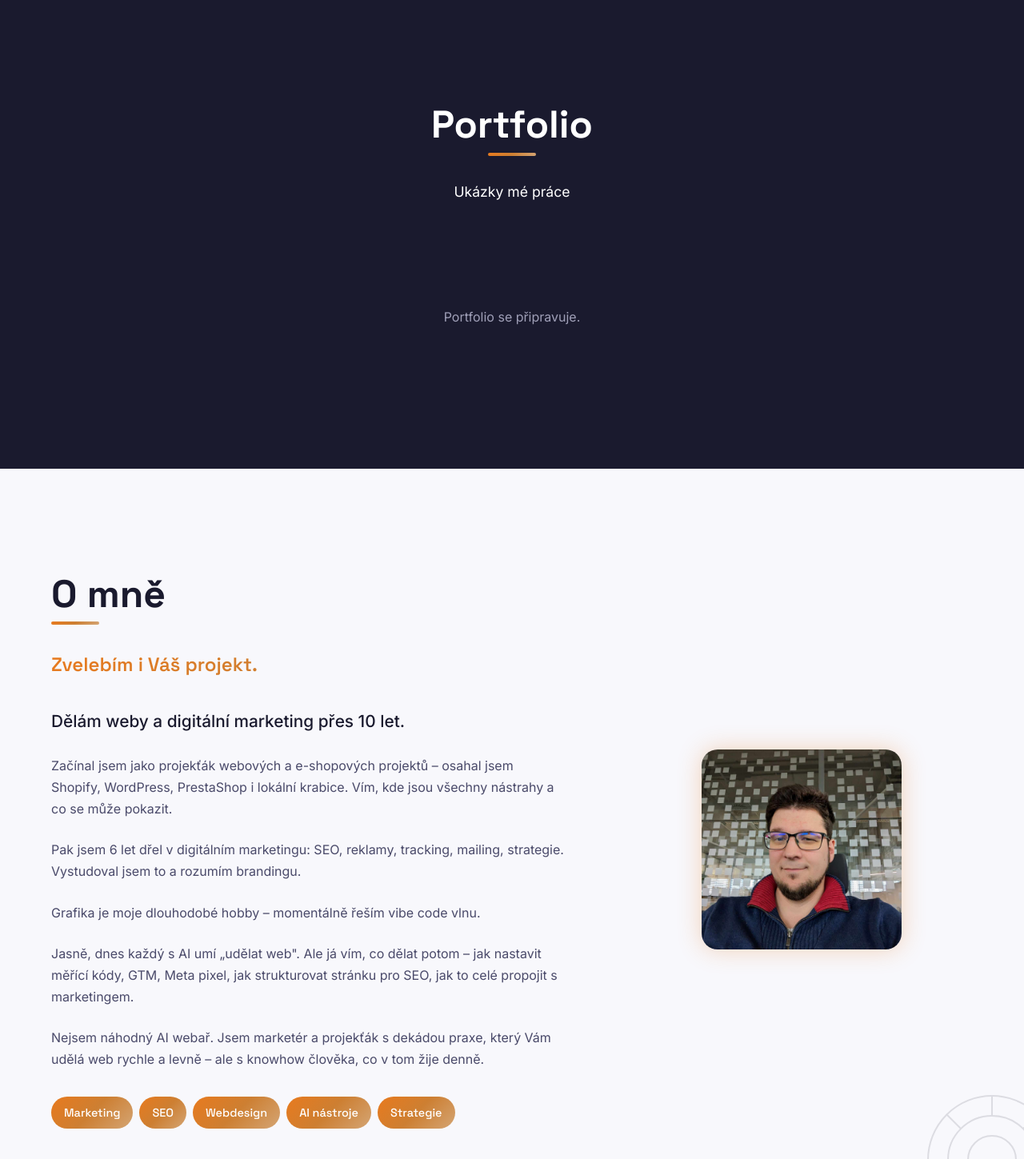
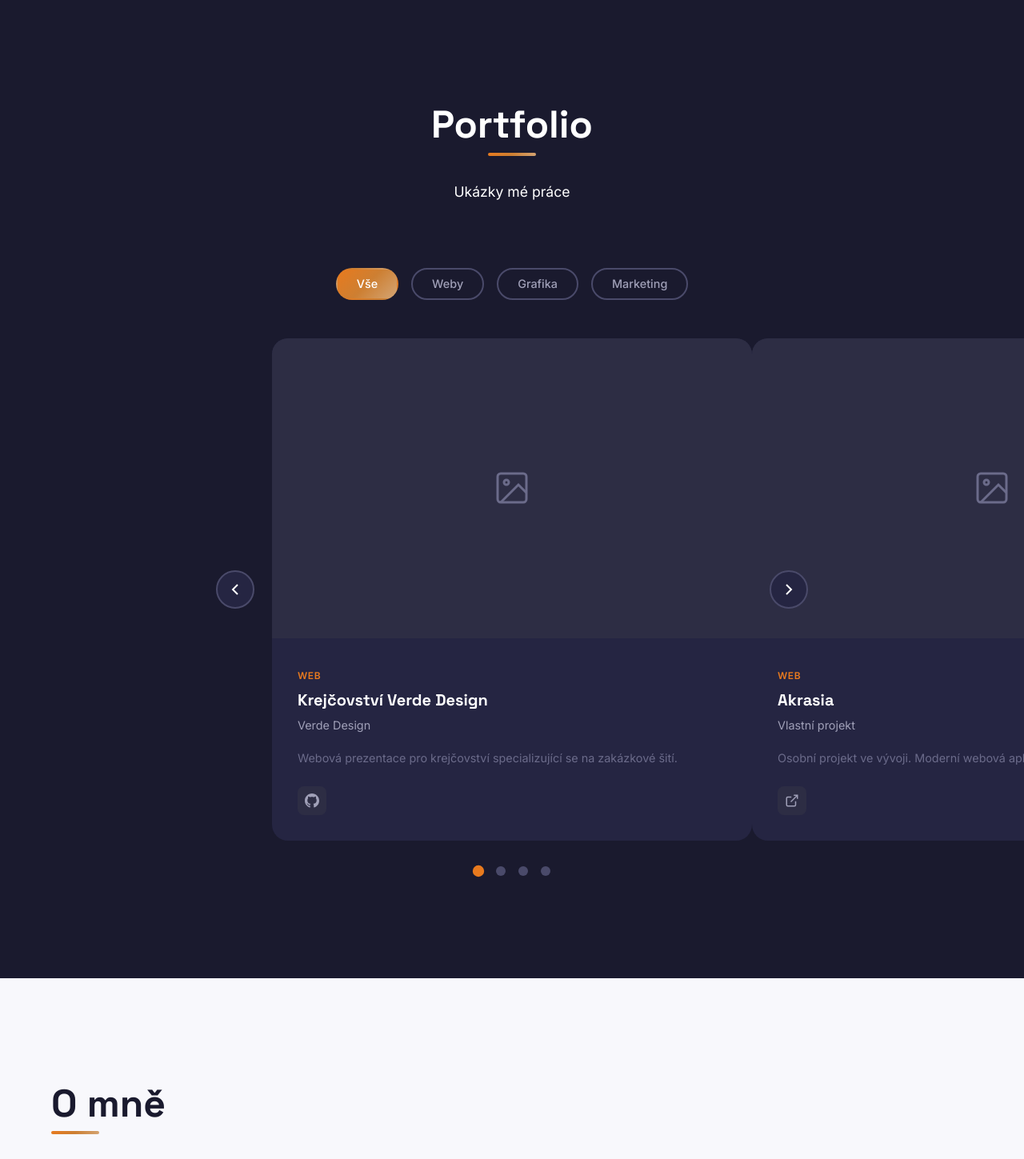
Before and after one commit to Alairik/Zvelebil-web, a PHP site: page / in a window 1280 px wide. Shown: the part 4563-6012 px from the top of the page at 80% size. Run offline with PHP 8.4, Linux system fonts and the light colour scheme; data that the repository does not hold is empty.

Commit message:
Redesign Portfolio as carousel with filters
- Filter buttons: Vše, Weby, Grafika, Marketing
- Carousel navigation with prev/next buttons and dots
- Fallback data when API unavailable
- Responsive design with hidden buttons on mobile
- Swipe-friendly single card view

https://claude.ai/code/session_015Thog49q8ucAG66RFt2anQ

```diff
--- a/css/style.css
+++ b/css/style.css
@@ -1064,6 +1064,7 @@ ul, ol {
 .portfolio {
     background: var(--color-dark);
     color: var(--color-white);
+    overflow: hidden;
 }
 
 .portfolio .section-title,
@@ -1071,32 +1072,123 @@ ul, ol {
     color: var(--color-white);
 }
 
-.portfolio-grid {
-    display: grid;
-    grid-template-columns: repeat(auto-fit, minmax(320px, 1fr));
-    gap: var(--spacing-lg);
-}
-
-.portfolio-loading,
-.portfolio-empty {
-    text-align: center;
+/* Filter buttons */
+.portfolio-filters {
+    display: flex;
+    justify-content: center;
+    gap: var(--spacing-sm);
+    margin-bottom: var(--spacing-xl);
+    flex-wrap: wrap;
+}
+
+.portfolio-filter {
+    padding: 0.6rem 1.5rem;
+    background: transparent;
+    border: 2px solid var(--color-gray-700);
+    border-radius: var(--radius-xl);
     color: var(--color-gray-300);
-    padding: var(--spacing-xl);
-    grid-column: 1 / -1;
+    font-family: var(--font-body);
+    font-size: 0.9rem;
+    font-weight: 500;
+    cursor: pointer;
+    transition: all var(--transition-base);
+}
+
+.portfolio-filter:hover {
+    border-color: var(--color-primary);
+    color: var(--color-primary);
+}
+
+.portfolio-filter.active {
+    background: var(--gradient-primary);
+    border-color: transparent;
+    color: var(--color-white);
+}
+
+/* Carousel */
+.portfolio-carousel {
+    position: relative;
+    max-width: 600px;
+    margin: 0 auto;
+}
+
+.portfolio-track {
+    display: flex;
+    transition: transform 0.4s ease;
 }
 
 .portfolio-card {
+    flex: 0 0 100%;
     background: var(--color-dark-lighter);
     border-radius: var(--radius-lg);
     overflow: hidden;
     transition: all var(--transition-base);
 }
 
-.portfolio-card:hover {
-    transform: translateY(-8px);
-    box-shadow: 0 20px 40px rgba(0, 0, 0, 0.3);
-}
-
+.carousel-btn {
+    position: absolute;
+    top: 50%;
+    transform: translateY(-50%);
+    width: 48px;
+    height: 48px;
+    background: var(--color-dark-lighter);
+    border: 2px solid var(--color-gray-700);
+    border-radius: var(--radius-full);
+    color: var(--color-white);
+    cursor: pointer;
+    display: flex;
+    align-items: center;
+    justify-content: center;
+    transition: all var(--transition-base);
+    z-index: 10;
+}
+
+.carousel-btn:hover {
+    background: var(--color-primary);
+    border-color: var(--color-primary);
+}
+
+.carousel-btn svg {
+    width: 24px;
+    height: 24px;
+}
+
+.carousel-prev {
+    left: -70px;
+}
+
+.carousel-next {
+    right: -70px;
+}
+
+/* Dots */
+.portfolio-dots {
+    display: flex;
+    justify-content: center;
+    gap: var(--spacing-sm);
+    margin-top: var(--spacing-lg);
+}
+
+.portfolio-dot {
+    width: 12px;
+    height: 12px;
+    border-radius: var(--radius-full);
+    background: var(--color-gray-700);
+    border: none;
+    cursor: pointer;
+    transition: all var(--transition-base);
+}
+
+.portfolio-dot:hover {
+    background: var(--color-gray-500);
+}
+
+.portfolio-dot.active {
+    background: var(--color-primary);
+    transform: scale(1.2);
+}
+
+/* Card styles */
 .portfolio-image {
     aspect-ratio: 16 / 10;
     overflow: hidden;
--- a/index.html
+++ b/index.html
@@ -319,10 +319,28 @@
                 <h2 class="section-title reveal">Portfolio</h2>
                 <p class="section-subtitle reveal">Ukázky mé práce</p>
             </div>
-            <div class="portfolio-grid" id="portfolioGrid">
-                <!-- Loaded dynamically from CMS -->
-                <div class="portfolio-loading">Načítám projekty...</div>
+            <div class="portfolio-filters reveal">
+                <button class="portfolio-filter active" data-filter="all">Vše</button>
+                <button class="portfolio-filter" data-filter="web">Weby</button>
+                <button class="portfolio-filter" data-filter="logo">Grafika</button>
+                <button class="portfolio-filter" data-filter="marketing">Marketing</button>
             </div>
+            <div class="portfolio-carousel reveal">
+                <button class="carousel-btn carousel-prev" aria-label="Předchozí">
+                    <svg viewBox="0 0 24 24" fill="none" stroke="currentColor" stroke-width="2">
+                        <polyline points="15 18 9 12 15 6"/>
+                    </svg>
+                </button>
+                <div class="portfolio-track" id="portfolioTrack">
+                    <!-- Loaded dynamically -->
+                </div>
+                <button class="carousel-btn carousel-next" aria-label="Další">
+                    <svg viewBox="0 0 24 24" fill="none" stroke="currentColor" stroke-width="2">
+                        <polyline points="9 18 15 12 9 6"/>
+                    </svg>
+                </button>
+            </div>
+            <div class="portfolio-dots" id="portfolioDots"></div>
         </div>
     </section>
 
@@ -440,32 +458,62 @@
     <script src="js/main.js"></script>
     <script>fetch('/csrf-token.php').then(r=>r.json()).then(d=>{var e=document.getElementById('csrfToken');if(e)e.value=d.token;});</script>
     <script>
-    // Load portfolio items
+    // Portfolio Carousel with Filters
     (function() {
-        var grid = document.getElementById('portfolioGrid');
-        if (!grid) return;
+        var track = document.getElementById('portfolioTrack');
+        var dotsContainer = document.getElementById('portfolioDots');
+        var filters = document.querySelectorAll('.portfolio-filter');
+        var prevBtn = document.querySelector('.carousel-prev');
+        var nextBtn = document.querySelector('.carousel-next');
+
+        if (!track) return;
 
         var projectTypes = {
             'web': 'Web',
-            'logo': 'Logo & Branding',
+            'logo': 'Grafika',
             'marketing': 'Marketing',
             'eshop': 'E-shop'
         };
 
-        fetch('/admin/api/portfolio.php?limit=6')
-            .then(function(r) { return r.json(); })
-            .then(function(data) {
-                grid.innerHTML = '';
-                var items = data.items || [];
+        // Fallback data if API fails
+        var fallbackData = [
+            {
+                title: 'Krejčovství Verde Design',
+                project_type: 'web',
+                client: 'Verde Design',
+                description: 'Webová prezentace pro krejčovství specializující se na zakázkové šití.',
+                github_url: 'https://github.com/Alairik/verde-design'
+            },
+            {
+                title: 'Akrasia',
+                project_type: 'web',
+                client: 'Vlastní projekt',
+                description: 'Osobní projekt ve vývoji. Moderní webová aplikace.',
+                project_url: 'https://akrasia.zvelebil.online'
+            },
+            {
+                title: 'Machanka lesní školka',
+                project_type: 'logo',
+                client: 'Machanka lesní školka',
+                description: 'Tvorba loga a vizuálních guidelines. Přátelský a přírodní design.'
+            },
+            {
+                title: 'Společně v Jehnicích',
+                project_type: 'marketing',
+                client: 'Společně v Jehnicích',
+                description: 'Marketingová konzultace pro komunitní projekt.',
+                github_url: 'https://github.com/Alairik/spolecne-v-jehnicich'
+            }
+        ];
 
-                if (items.length === 0) {
-                    grid.innerHTML = '<p class="portfolio-empty">Portfolio se připravuje.</p>';
-                    return;
-                }
+        var allItems = [];
+        var filteredItems = [];
+        var currentIndex = 0;
 
-                items.forEach(function(item) {
+        function createCard(item) {
             var card = document.createElement('div');
-                    card.className = 'portfolio-card reveal';
+            card.className = 'portfolio-card';
+            card.setAttribute('data-type', item.project_type || 'web');
 
             var thumbnail = item.thumbnail_url
                 ? '<div class="portfolio-image"><img src="' + item.thumbnail_url + '" alt="' + item.title.replace(/"/g, '&quot;') + '" loading="lazy"></div>'
@@ -491,16 +539,77 @@
                 + (links ? '<div class="portfolio-links">' + links + '</div>' : '')
                 + '</div>';
 
-                    grid.appendChild(card);
+            return card;
+        }
+
+        function renderCarousel() {
+            track.innerHTML = '';
+            filteredItems.forEach(function(item) {
+                track.appendChild(createCard(item));
+            });
+            updateDots();
+            goToSlide(0);
+        }
+
+        function updateDots() {
+            dotsContainer.innerHTML = '';
+            filteredItems.forEach(function(_, i) {
+                var dot = document.createElement('button');
+                dot.className = 'portfolio-dot' + (i === currentIndex ? ' active' : '');
+                dot.setAttribute('aria-label', 'Slide ' + (i + 1));
+                dot.onclick = function() { goToSlide(i); };
+                dotsContainer.appendChild(dot);
+            });
+        }
+
+        function goToSlide(index) {
+            if (filteredItems.length === 0) return;
+            currentIndex = (index + filteredItems.length) % filteredItems.length;
+            var offset = currentIndex * 100;
+            track.style.transform = 'translateX(-' + offset + '%)';
+
+            var dots = dotsContainer.querySelectorAll('.portfolio-dot');
+            dots.forEach(function(dot, i) {
+                dot.classList.toggle('active', i === currentIndex);
+            });
+        }
+
+        function filterItems(type) {
+            if (type === 'all') {
+                filteredItems = allItems.slice();
+            } else {
+                filteredItems = allItems.filter(function(item) {
+                    return item.project_type === type;
+                });
+            }
+            renderCarousel();
+        }
+
+        // Filter click handlers
+        filters.forEach(function(btn) {
+            btn.onclick = function() {
+                filters.forEach(function(b) { b.classList.remove('active'); });
+                btn.classList.add('active');
+                filterItems(btn.getAttribute('data-filter'));
+            };
         });
 
-                // Trigger reveal animations
-                if (typeof window.initReveal === 'function') {
-                    window.initReveal();
-                }
+        // Navigation
+        if (prevBtn) prevBtn.onclick = function() { goToSlide(currentIndex - 1); };
+        if (nextBtn) nextBtn.onclick = function() { goToSlide(currentIndex + 1); };
+
+        // Load data
+        fetch('/admin/api/portfolio.php?limit=20')
+            .then(function(r) { return r.json(); })
+            .then(function(data) {
+                allItems = data.items && data.items.length > 0 ? data.items : fallbackData;
+                filteredItems = allItems.slice();
+                renderCarousel();
             })
             .catch(function() {
-                grid.innerHTML = '<p class="portfolio-empty">Portfolio se nepodařilo načíst.</p>';
+                allItems = fallbackData;
+                filteredItems = allItems.slice();
+                renderCarousel();
             });
     })();
     </script>
```
Also changed, not shown: other parts of css/style.css (+30 -7 lines). Lines whose indentation alone changed are shown as unchanged.
